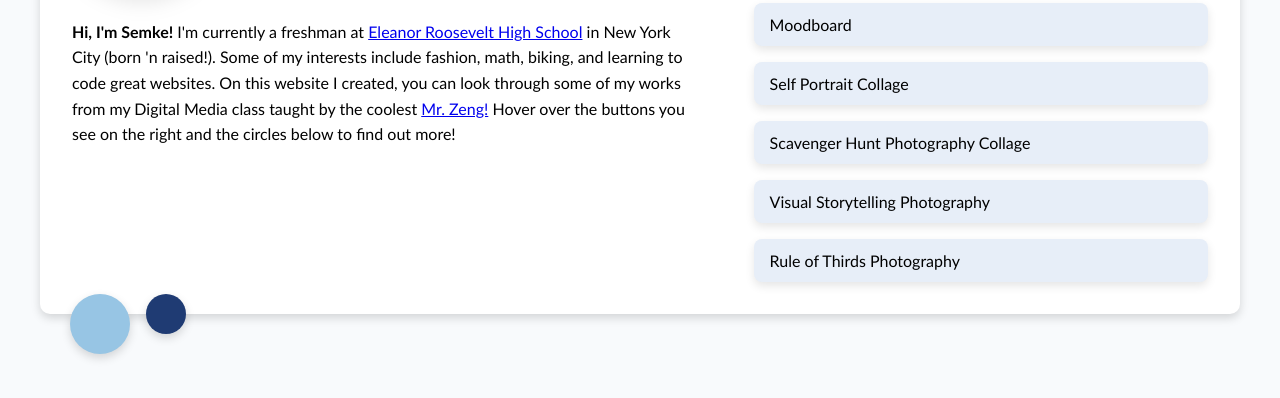
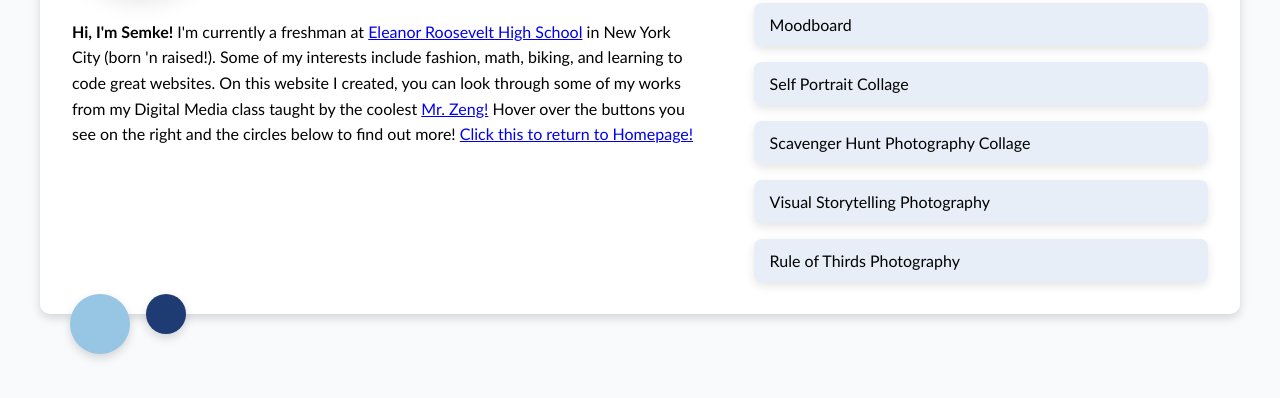
Before and after one commit to Semke-GV/Semkes-Portfolio-Website, a plain HTML site: page index.html in a window 1280 px wide. Shown: the part 214-612 px from the top of the page. Drawn offline with Linux system fonts and the light colour scheme.

Commit message:
add link

```diff
--- a/index.html
+++ b/index.html
@@ -169,7 +169,7 @@
 
     <div class="main-box">
       <div class="intro-text">
-        <p><strong>Hi, I'm Semke!</strong> I'm currently a freshman at <a href="https://www.erhsnyc.org/">Eleanor Roosevelt High School</a> in New York City (born 'n raised!). Some of my interests include fashion, math, biking, and learning to code great websites. On this website I created, you can look through some of my works from my Digital Media class taught by the coolest <a href="https://www.erhsnyc.org/apps/pages/index.jsp?uREC_ID=1399112&type=u">Mr. Zeng!</a> Hover over the buttons you see on the right and the circles below to find out more!</p>
+        <p><strong>Hi, I'm Semke!</strong> I'm currently a freshman at <a href="https://www.erhsnyc.org/">Eleanor Roosevelt High School</a> in New York City (born 'n raised!). Some of my interests include fashion, math, biking, and learning to code great websites. On this website I created, you can look through some of my works from my Digital Media class taught by the coolest <a href="https://www.erhsnyc.org/apps/pages/index.jsp?uREC_ID=1399112&type=u">Mr. Zeng!</a> Hover over the buttons you see on the right and the circles below to find out more! <a href ="https://warrenzeng15.github.io/Digital-Media-25-Website-Hub/">Click this to return to Homepage!</a></p>
       </div>
       <div class="artworks">
         <div class="artwork">Moodboard
```
